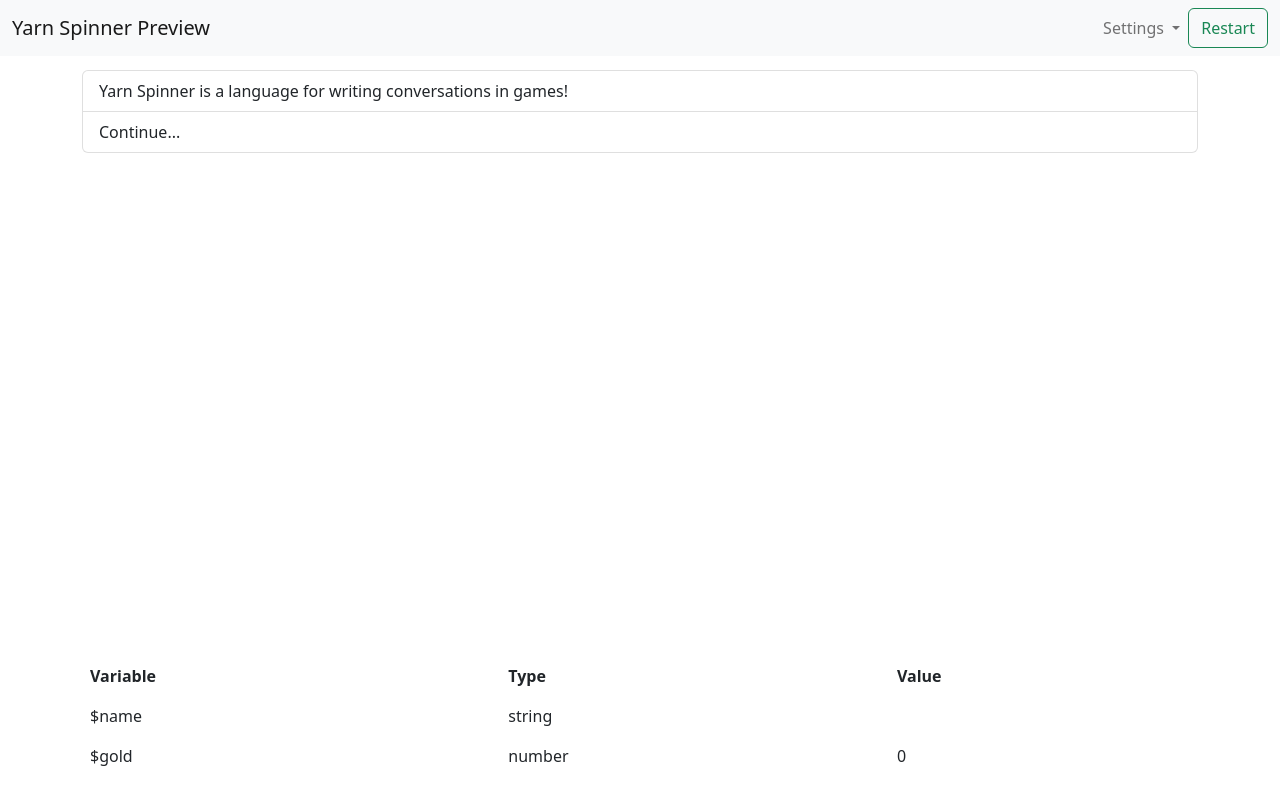
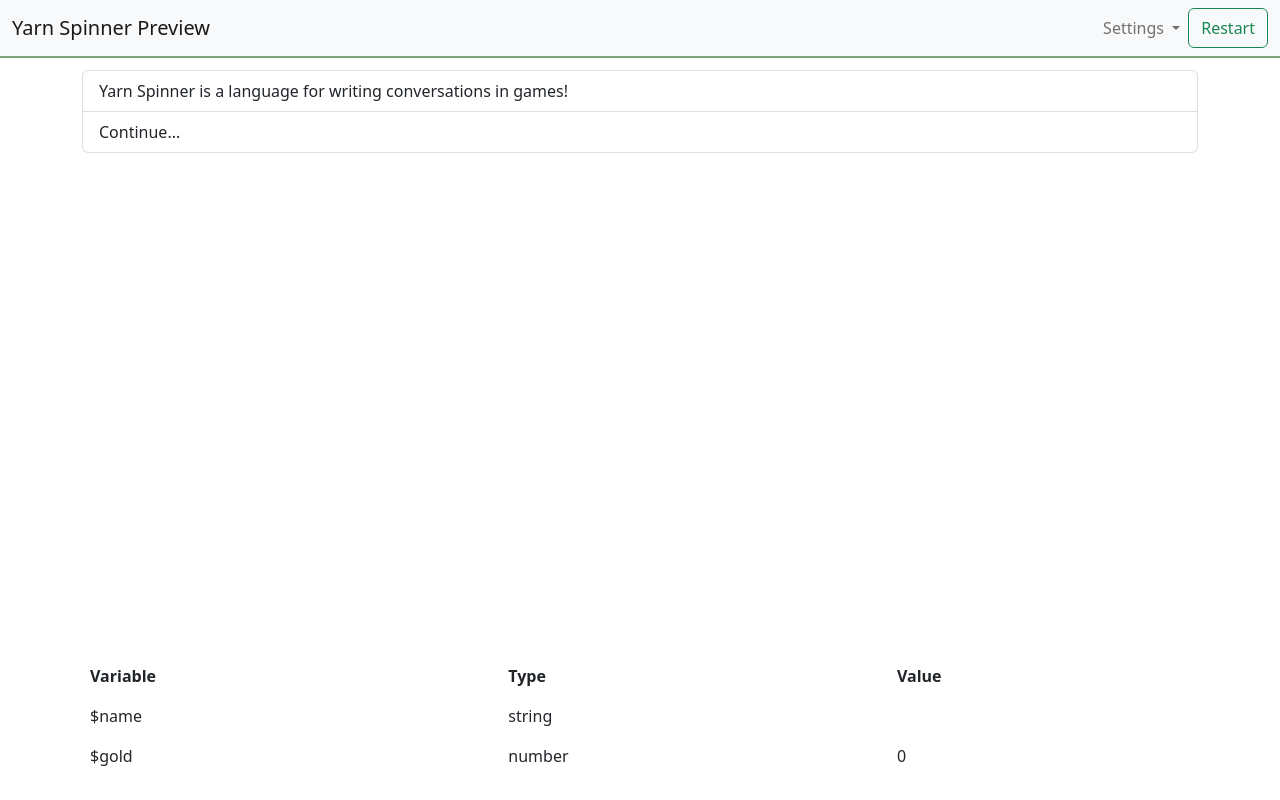
Before and after one commit to YarnSpinnerTool/YarnSpinner-TypeScript, a website built with webpack: page src/index.html in a window 1280 px wide. Built offline with nearby package versions, Linux system fonts and the light colour scheme.

Commit message:
Nicer borders on top and bottom areas

```diff
--- a/src/yarnspinner.scss
+++ b/src/yarnspinner.scss
@@ -71,6 +71,18 @@
     background-color: $background-tint;
 }
 
+.navbar, #variable-view {
+    border-color: $darker-green;
+    border-width: 2px;
+}
+
+#variable-view {
+    border-top-style: solid;
+}
+.navbar {
+    border-bottom-style: solid;
+}
+
 .dropdown-menu.dropdown-menu-checkable .dropdown-item {
     padding-left: 30px;
 }
```
